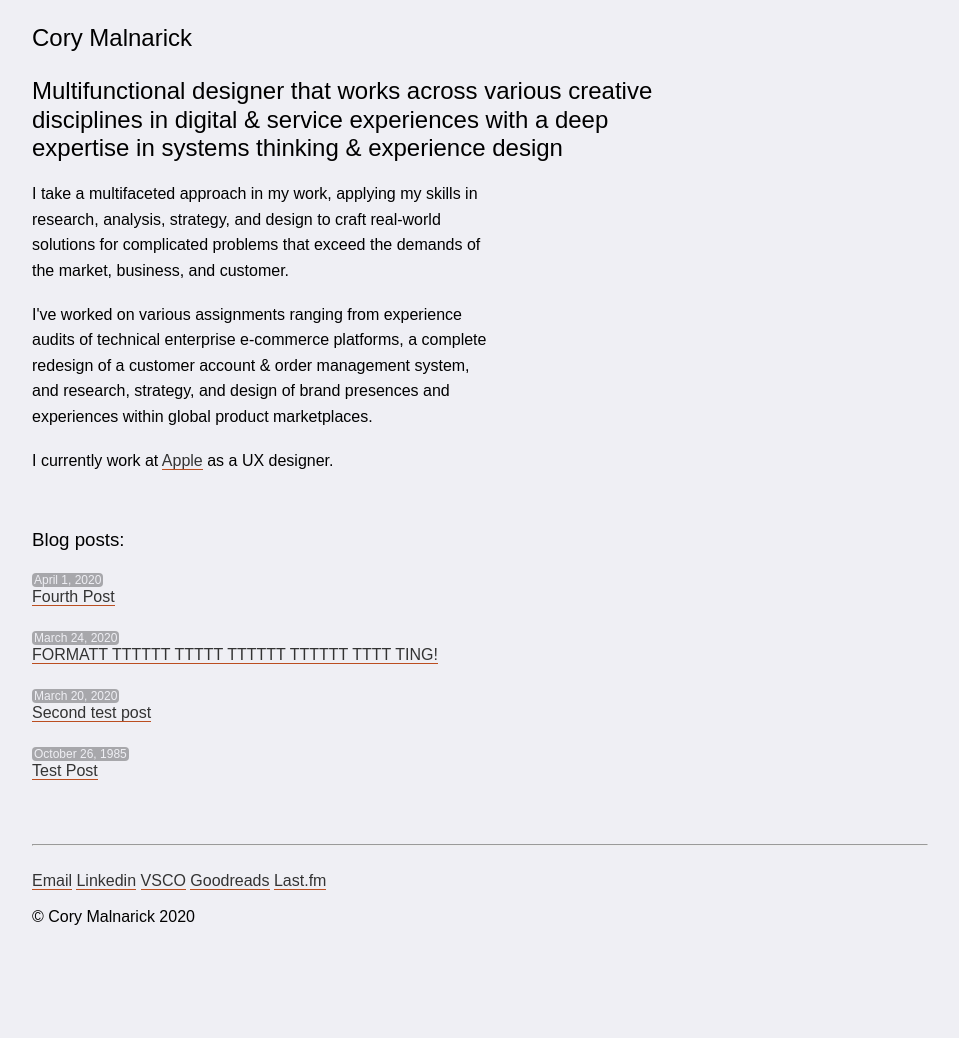
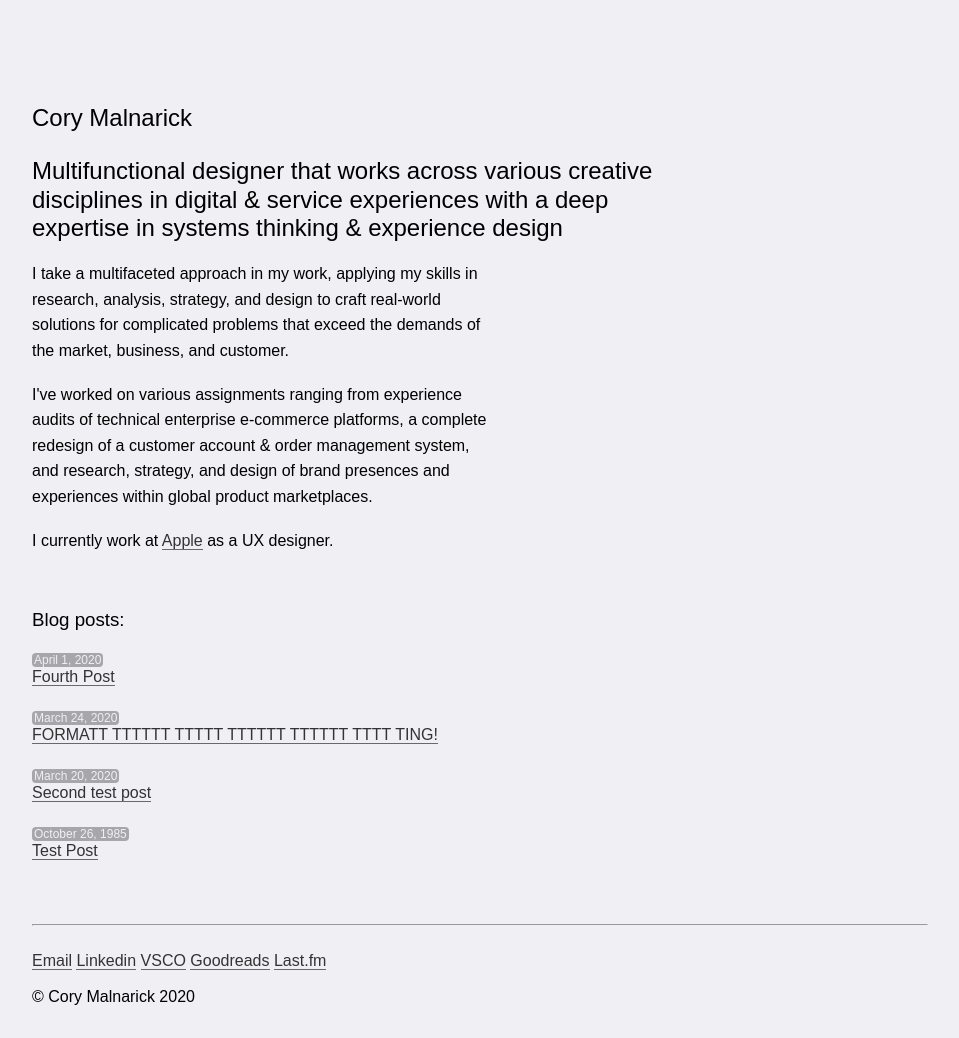
Before and after one commit to foundmonster/foundmonster.github.io, a Jekyll site: the page built from index.html, in a window 1280 px wide. Shown: the whole page, without its empty margins (160-1119 px from the left). Built offline with Jekyll 4.4.1, drawn with Linux system fonts in a browser that asks for light colours; some web fonts are replaced; before the commit the page ends 958 px from its top, so only the background shows below that.

Commit message:
changed class for page title to add padding to top

```diff
--- a/index.html
+++ b/index.html
@@ -2,7 +2,7 @@
 layout: layout
 title: Cory Malnarick
 ---
-<h2 class="headercard-body">{{ page.title }}</h2>
+<h2 class="headercard-title">{{ page.title }}</h2>
 <h2 class="headercard-body">Multifunctional designer that works across various creative disciplines in digital & service experiences with a deep expertise in systems thinking & experience design</h2><br>
 <p>I take a multifaceted approach in my work, applying my skills in research, analysis, strategy, and design to craft real-world solutions for complicated problems that exceed the demands of the market, business, and customer.</p><br>
 <p>I've worked on various assignments ranging from experience audits of technical enterprise e-commerce platforms, a complete redesign of a customer account & order management system, and research, strategy, and design of brand presences and experiences within global product marketplaces.</p><br>
```
